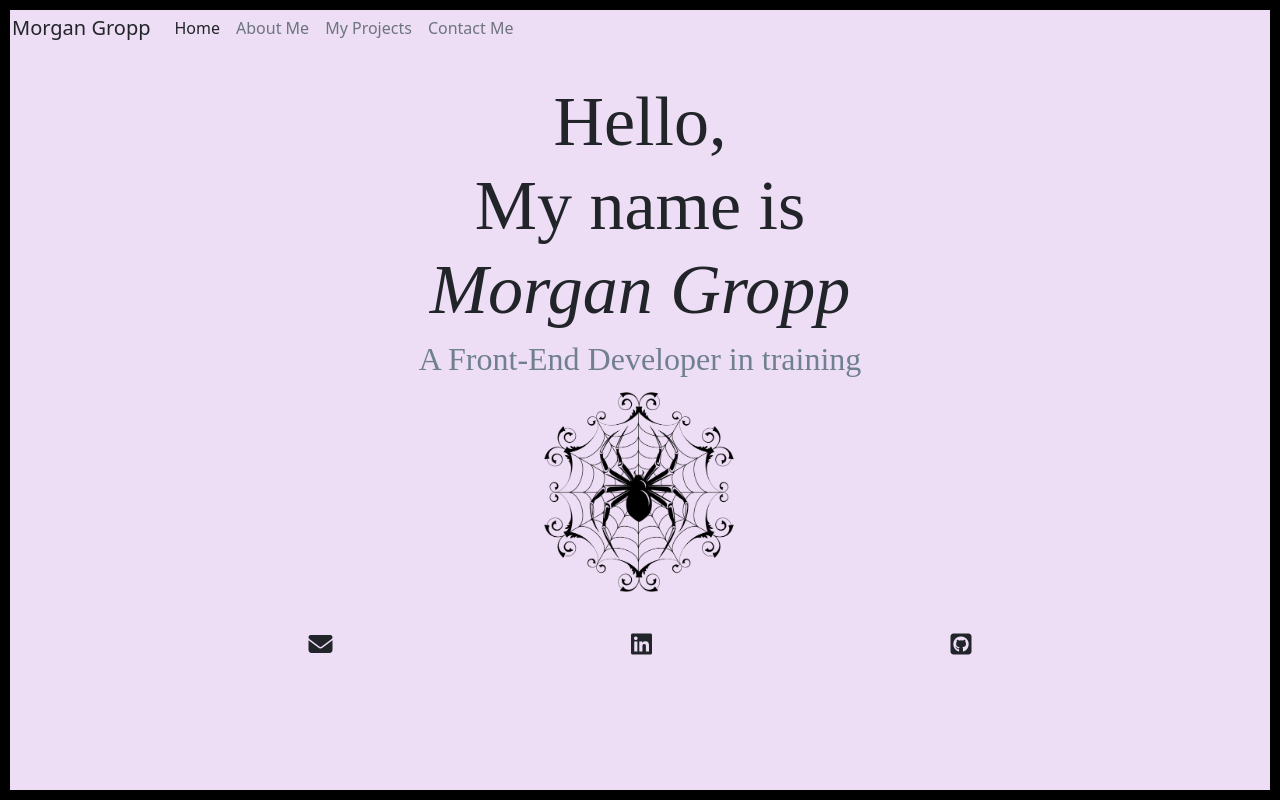
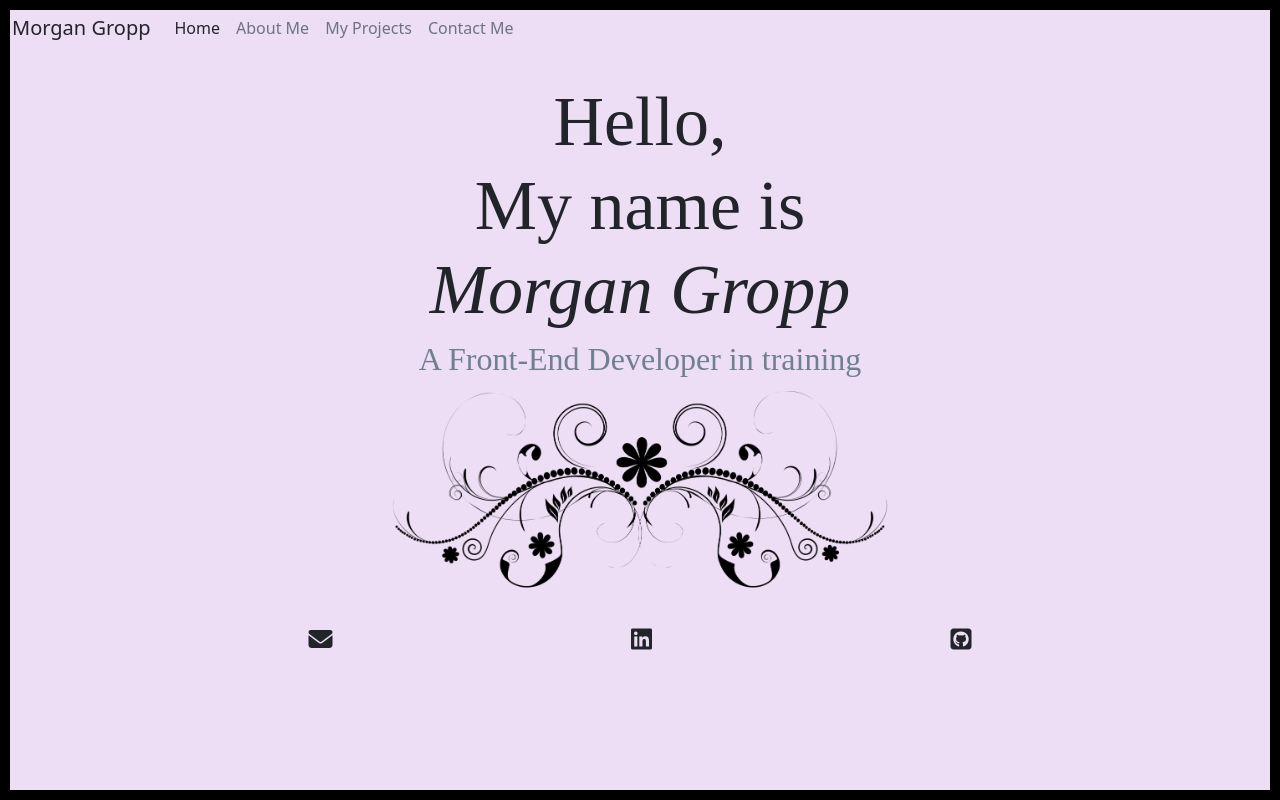
Before and after one commit to MoeGropp/Protfolio-Project, a plain HTML site: page index.html in a window 1280 px wide. Drawn offline with nearby package versions, Linux system fonts and the light colour scheme; a web font is replaced by a local one.

Commit message:
02/15 Changed image
from spider to flower swirls.

```diff
--- a/index.html
+++ b/index.html
@@ -45,8 +45,8 @@
 
     </h1>
     <h2 class="title"id="title">A Front-End Developer in training</h2>
-    <div class="spider" id="spider">
-        <img src="images/spider-web.png" width=200px/>
+    <div class="swirl" id="swirl">
+      <img src="images/black_swirl.png" width="500px"/>
     </div>
     <footer>
         <div class="d-flex justify-content-evenly">
--- a/look.css
+++ b/look.css
@@ -15,7 +15,7 @@ html,body{
     overflow:hidden;
     display:block;
 }
-.spider{
+.swirl{
     display: flex;
     justify-content: end;
 }
@@ -36,7 +36,7 @@ html,body{
     font-style: italic;
     text-align: center;
 }
-.spider{
+.swirl{
     justify-content: center;
 }
 .work-title{
```
Also changed, not shown: images/black_swirl.png (added).
